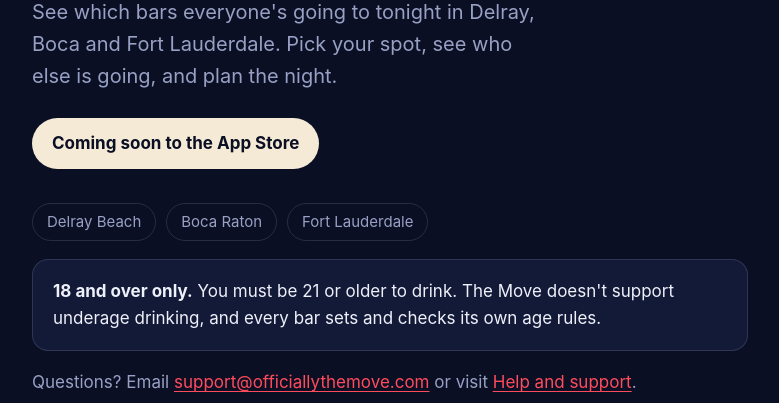
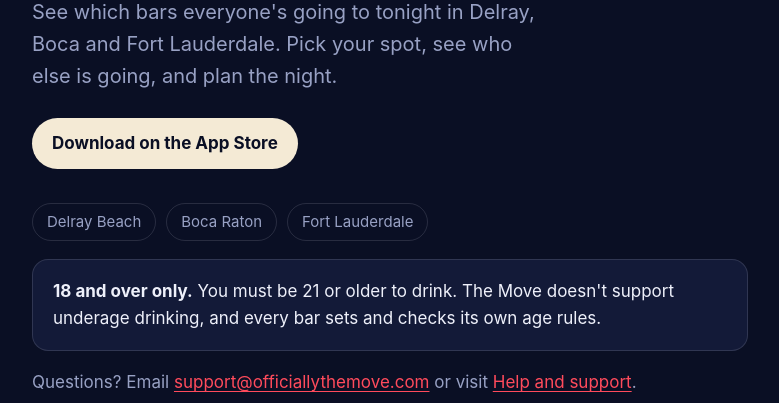
Before and after one commit to officialythemove-max/website, a plain HTML site: page index.html in a window 1280 px wide. Shown: the part 397-800 px from the top of the page, without its empty margins (250-1029 px from the left). Drawn offline with Linux system fonts and the light colour scheme.

Commit message:
Link to the App Store listing

```diff
--- a/index.html
+++ b/index.html
@@ -19,7 +19,7 @@
 <section class="hero">
   <p class="big">Find <em>the move</em></p>
   <p class="lede">See which bars everyone's going to tonight in Delray, Boca and Fort Lauderdale. Pick your spot, see who else is going, and plan the night.</p>
-  <span class="pill">Coming soon to the App Store</span>
+  <a class="pill" href="https://apps.apple.com/us/app/officially-the-move/id6837827126">Download on the App Store</a>
   <ul class="areas">
     <li>Delray Beach</li>
     <li>Boca Raton</li>
--- a/style.css
+++ b/style.css
@@ -60,6 +60,7 @@ li { margin-bottom: 8px; }
   display: inline-block; background: var(--paper); color: var(--night);
   font-weight: 700; padding: 12px 20px; border-radius: 999px; text-decoration: none;
 }
+a.pill:hover { color: var(--night); background: #fff; }
 .areas { display: flex; gap: 10px; flex-wrap: wrap; margin: 34px 0 0; padding: 0; list-style: none; }
 .areas li { border: 1px solid var(--line); border-radius: 999px; padding: 6px 14px; color: var(--muted); font-size: 15px; margin: 0; }
 
```
